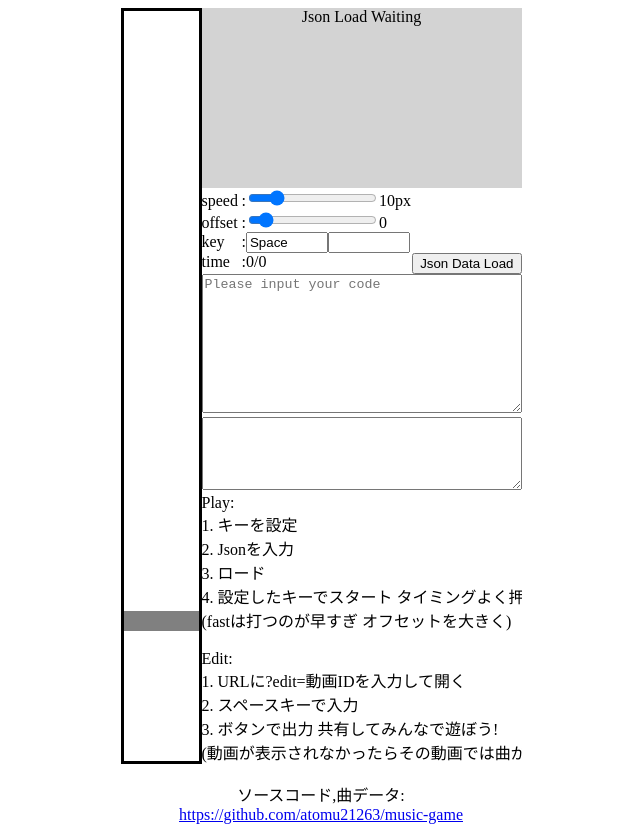
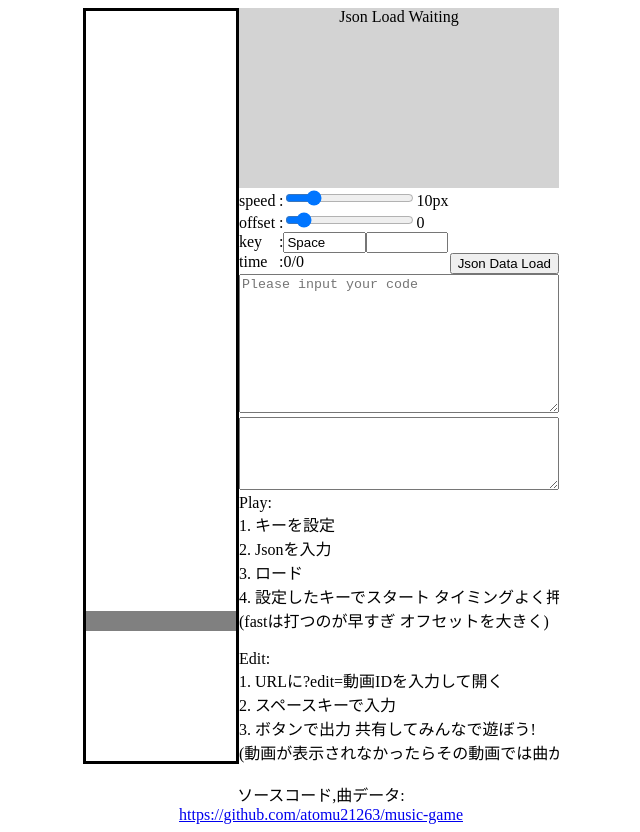
Before and after one commit to eringo216/music-game-4key, a plain HTML site: page index.html in a window 1280 px wide. Shown: the whole page, without its empty margins (319-959 px from the left). Drawn offline with Linux system fonts and the light colour scheme.

Commit message:
横幅を広げる

```diff
--- a/index.html
+++ b/index.html
@@ -12,7 +12,7 @@
     }
 
     .notesBox {
-      width: 75px;
+      width: 150px;
       border-width: 3px;
       border-color: black;
       border-style: solid;
@@ -72,7 +72,7 @@
     <!-- ノーツ表示 -->
     <svg class="notesBox" id="notes" xmlns="http://www.w3.org/2000/svg">
       <rect x="0" y="600" width="100%" height="20" fill="gray" id="checkLine"></rect>
-      <text id="info" x="50%" y="75%" font-family="Verdana" font-size="10" text-anchor="middle"></text>
+      <text id="info" x="50%" y="75%" font-family="Verdana" font-size="20" text-anchor="middle"></text>
     </svg>
     <div class="contents">
       <!-- ようつべ -->
```
